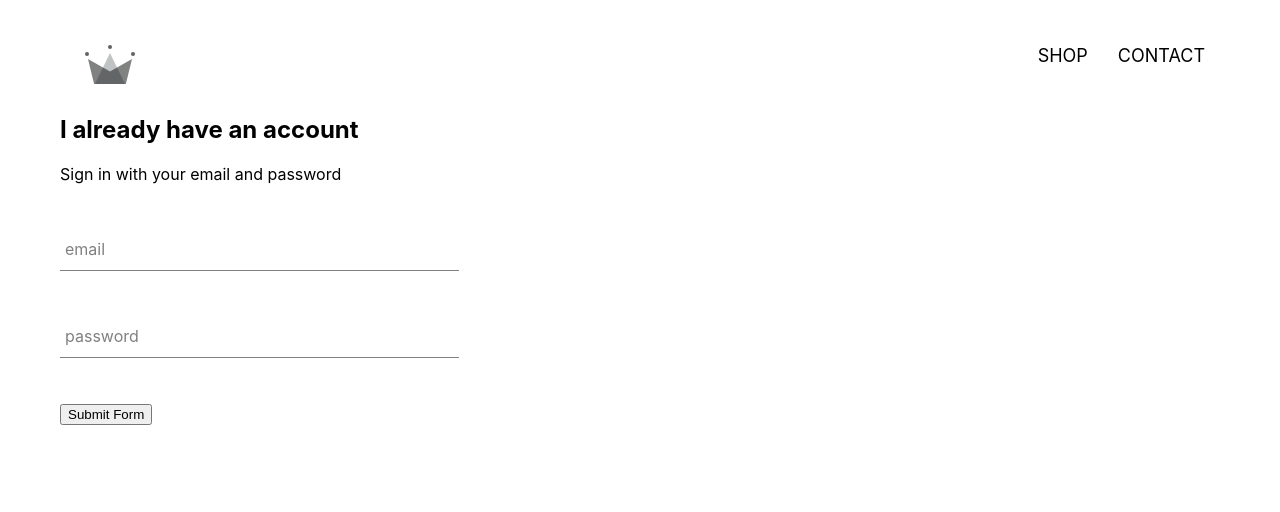
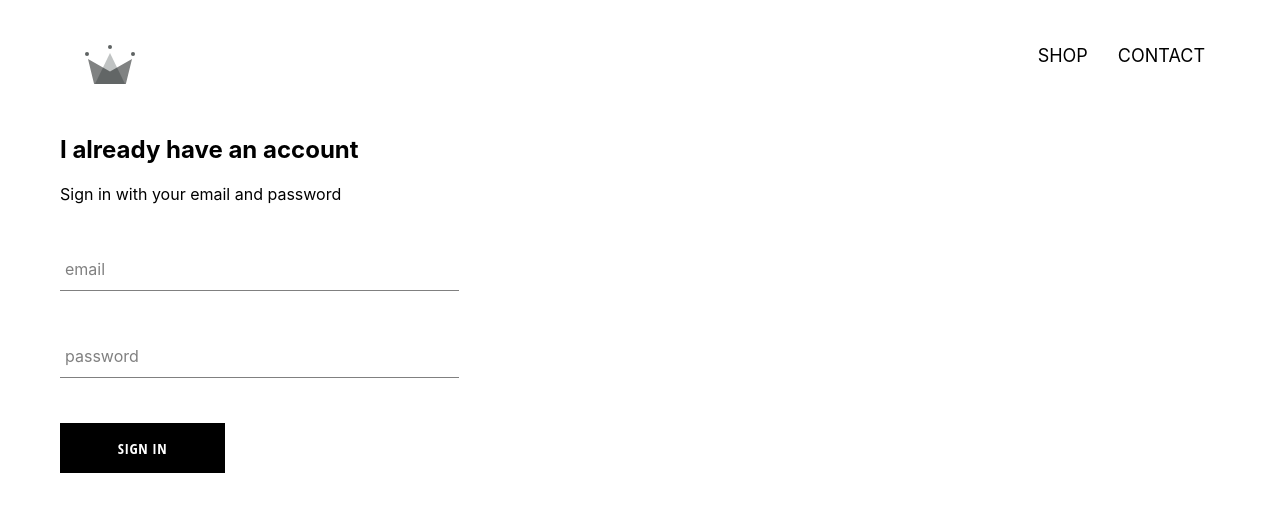
Before and after one commit to RajatArya007zxc/ecommerce, a React (Create React App) app: page /signin in a window 1280 px wide. Shown: the top 512 px of the page. Built offline with nearby package versions, Linux system fonts and the light colour scheme.

Commit message:
Add the custom buttom

```diff
--- /dev/null
+++ b/src/Components/CustomButton/Button.jsx
@@ -0,0 +1,10 @@
+import React from 'react'
+import './style.scss'
+
+export default function Button({children,...otherProps}) {
+    return (
+       <button className='custom-button'{...otherProps}>
+ {children}
+       </button>
+    )
+}
--- /dev/null
+++ b/src/Components/CustomButton/style.scss
@@ -0,0 +1,22 @@
+.custom-button {
+    min-width: 165px;
+    width: auto;
+    height: 50px;
+    letter-spacing: 0.5px;
+    line-height: 50px;
+    padding: 0 35px 0 35px;
+    font-size: 15px;
+    background-color: black;
+    color: white;
+    text-transform: uppercase;
+    font-family: 'Open Sans Condensed';
+    font-weight: bolder;
+    border: none;
+    cursor: pointer;
+
+    &:hover {
+      background-color: white;
+      color: black;
+      border: 1px solid black;
+    }
+  }
--- a/src/Components/SignIn/SingIn.jsx
+++ b/src/Components/SignIn/SingIn.jsx
@@ -1,4 +1,5 @@
 import React, { Component } from 'react'
+import Button from '../CustomButton/Button';
 import FormInput from '../FormInput/FormInput';
 import './style.scss'
 export default class SingIn extends Component {
@@ -40,7 +41,7 @@
 
 
 
-                    <input type="submit" value="Submit Form" />
+                    <Button type="submit" >Sign In</Button>
                 </form>
             </div>
         )
--- a/src/Components/SignIn/style.scss
+++ b/src/Components/SignIn/style.scss
@@ -1,3 +1,7 @@
 .sign-in{
     width:30vw;
+    display: flex;
+    flex-direction: column;
+
+    .title{margin: 10px 0;}
 }
```
Also changed, not shown: 1 other file (tests, documents, lock files or other folders).
